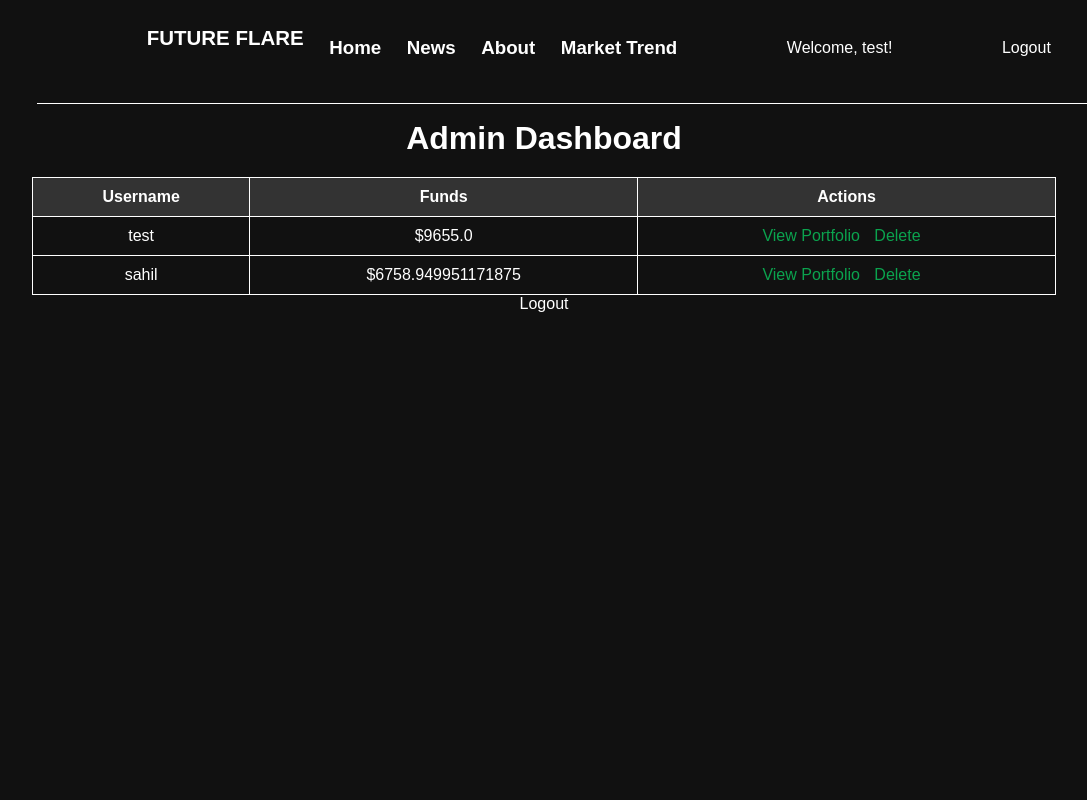
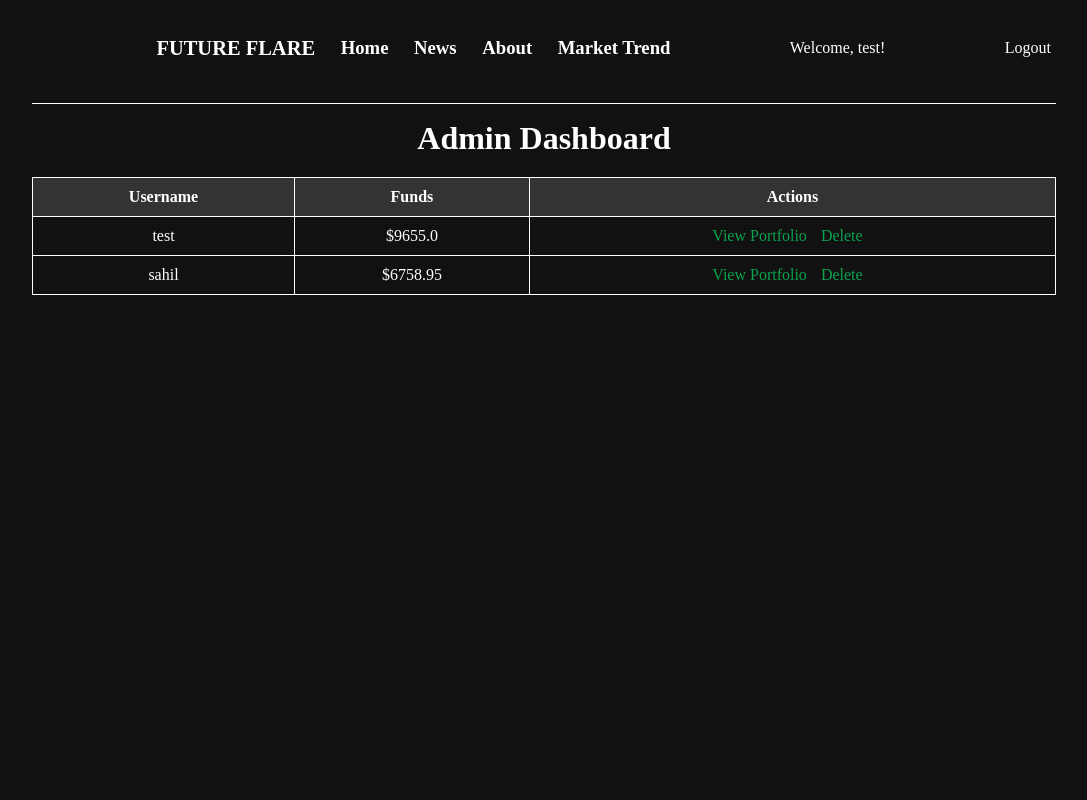
Before and after one commit to sahilsgovekar/trading-platform-simulation, a Flask app: page /admin in a window 1280 px wide. Shown: the whole page, without its empty margins (96-1183 px from the left). Run offline with Flask 3, Linux system fonts and the light colour scheme; a user stored in the database is signed in; data comes from the database, SQL or seed files in the repository.

Commit message:
Fix Header in Admin Pannel

```diff
--- a/templates/admin.html
+++ b/templates/admin.html
@@ -10,7 +10,7 @@
             margin: 0;
             padding: 0;
             box-sizing: border-box;
-            font-family: gilroy, sans-serif;
+            font-family: gilroy;
             color: #fff;
         }
 
@@ -28,6 +28,7 @@
             /* Center items vertically */
             height: 12vh;
             width: 100%;
+            gap: 2vw;
             padding: 2vw 10.4vw;
             justify-content: space-between;
             background-color: #111;
@@ -87,10 +88,11 @@
         }
 
         #nav-bottom {
-            width: 100%;
+            width: 80%;
             height: 1vh;
             position: absolute;
             top: 100%;
+            left: 10%;
             background-color: #111;
             z-index: 9;
             border-bottom: 1px solid #fff;
@@ -111,7 +113,7 @@
             text-align: center;
         }
 
-        h1,
+        .heading,
         h2 {
             color: #fff;
             margin-bottom: 20px;
@@ -195,17 +197,17 @@
         </div>
         </div>
         {% if current_user.is_authenticated %}
-                    <span>Welcome, {{ current_user.username }}!</span>
-                    <a href="/logout" id="login-page">Logout</a>
+        <span>Welcome, {{ current_user.username }}!</span>
+        <a href="/logout" id="login-page">Logout</a>
         {% else %}
-                    <a href="/login" id="login-page">Login</a>
-                    <a href="/signup" id="login-page">Sign Up</a>
+        <a href="/login" id="login-page">Login</a>
+        <a href="/signup" id="login-page">Sign Up</a>
         {% endif %}
         <div id="nav-bottom">
         </div>
     </nav>
     <div class="container">
-        <h1>Admin Dashboard</h1>
+        <h1 class="heading">Admin Dashboard</h1>
         <table border="1">
             <tr>
                 <th>Username</th>
@@ -215,7 +217,7 @@
             {% for user in users %}
             <tr>
                 <td>{{ user.username }}</td>
-                <td>${{ user.funds }}</td>
+                <td>${{ user.funds | round(2) }}</td>
                 <td class="actions">
                     <a href="{{ url_for('admin_view_portfolio', user_id=user.id) }}">View Portfolio</a>
                     <a href="{{ url_for('delete_user', user_id=user.id) }}"
@@ -225,7 +227,7 @@
             </tr>
             {% endfor %}
         </table>
-        <a href="{{ url_for('admin_logout') }}">Logout</a>
+        <!-- <a href="{{ url_for('admin_logout') }}">Logout</a> -->
     </div>
 </body>
 
```
